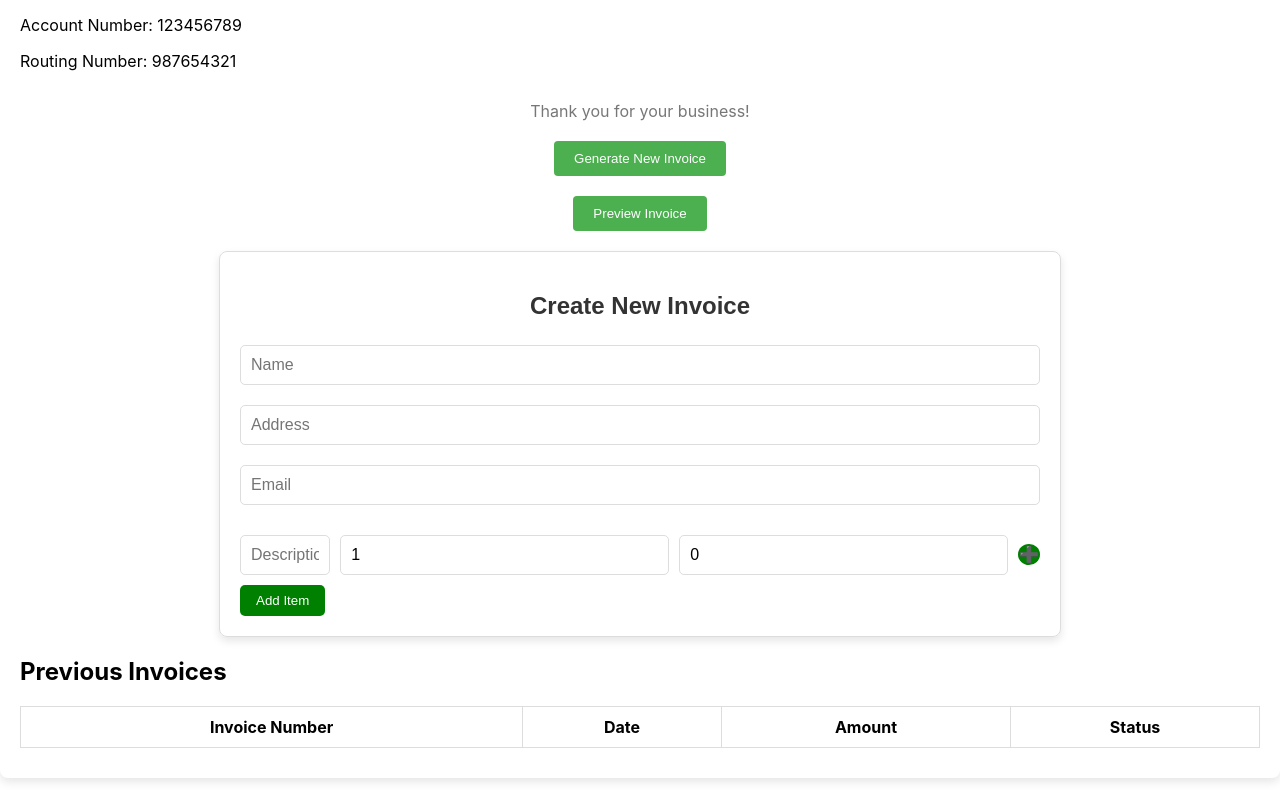
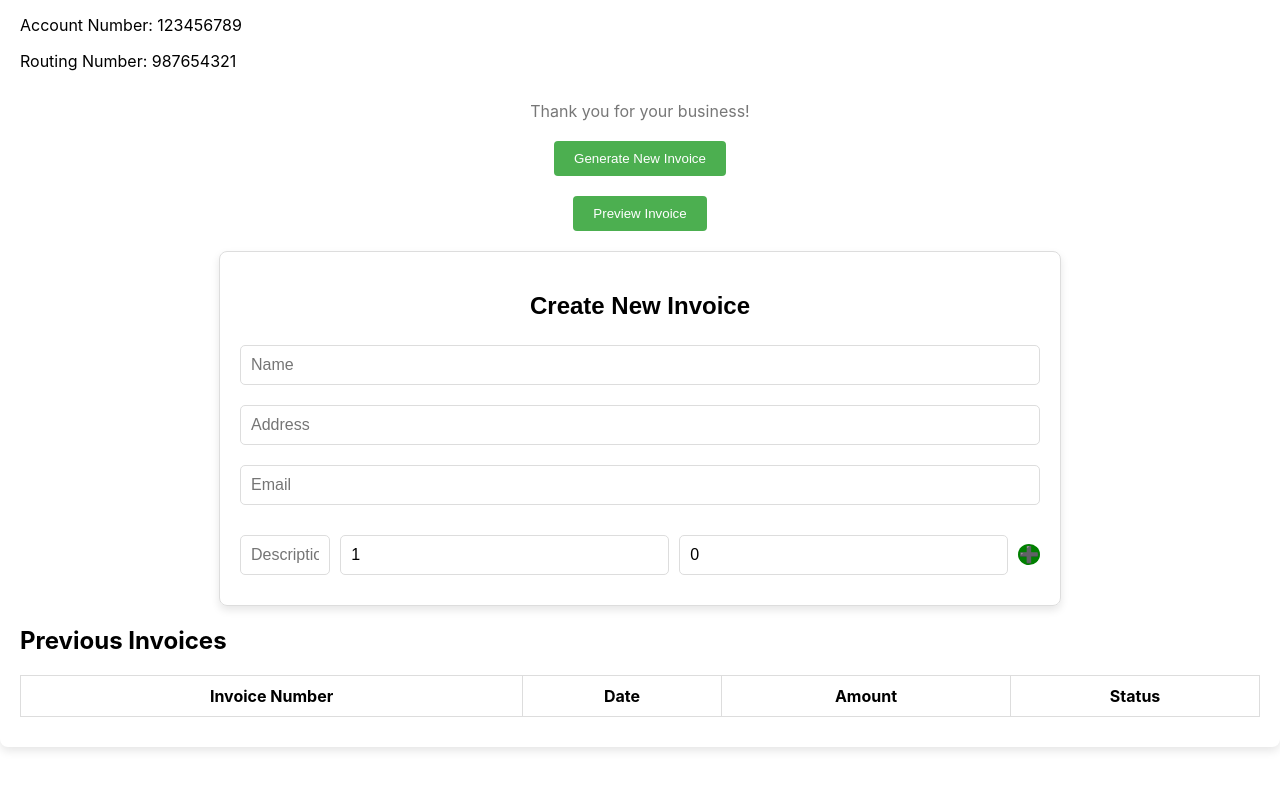
Before and after one commit to Ombito/Admin-dashboard, a React (Create React App) app: page /invoices in a window 1280 px wide. Shown: the part 652-1450 px from the top of the page. After the commit the page ends 1419 px from the top, so only its background shows below. Built offline with nearby package versions, Linux system fonts and the light colour scheme.

Commit message:
Fix: invoice

```diff
--- a/src/components/Home/home.css
+++ b/src/components/Home/home.css
@@ -98,7 +98,6 @@
   display: flex;
 }
 .dashboard-icon {
-  /* font-size: 20px; */
   margin-right: 3px;
 }
 .statRatio-div {
--- a/src/components/Invoices/invoices.css
+++ b/src/components/Invoices/invoices.css
@@ -130,7 +130,6 @@
     font-size: 24px;
     margin-bottom: 15px;
     text-align: center;
-    color: #333;
   }
 
   .invoice-form input[type="text"],
@@ -158,7 +157,7 @@
   .add-invoice-btn {
     background-color: green;
     border: none;
-    color: black;
+    color: white;
     padding: 1px;
     margin: auto;
     border-radius: 50%;
--- a/src/components/Invoices/invoices.jsx
+++ b/src/components/Invoices/invoices.jsx
@@ -38,7 +38,7 @@ const Invoices = () => {
 const addNewItem = () => {
     const lastItem = formData.items[formData.items.length - 1];
     if (!lastItem.description || !lastItem.quantity || !lastItem.price) {
-        showAlert('error', 'Please fill in all fields of the current item before adding another.');
+        showAlert('error', 'Please fill in all fields before adding another description.');
       return;
     }
     setFormData({
@@ -327,9 +327,9 @@ return (
 
 
 
-            <button className="add-item-button" onClick={addItem}>Add Item</button>
+            {/* <button className="add-item-button" onClick={addItem}>Add Item</button> */}
 
-        </div> {/* End of invoice-form */}
+        </div>
         <div>
                 <h2>Previous Invoices</h2>
                 <table className="invoice-table">
```
